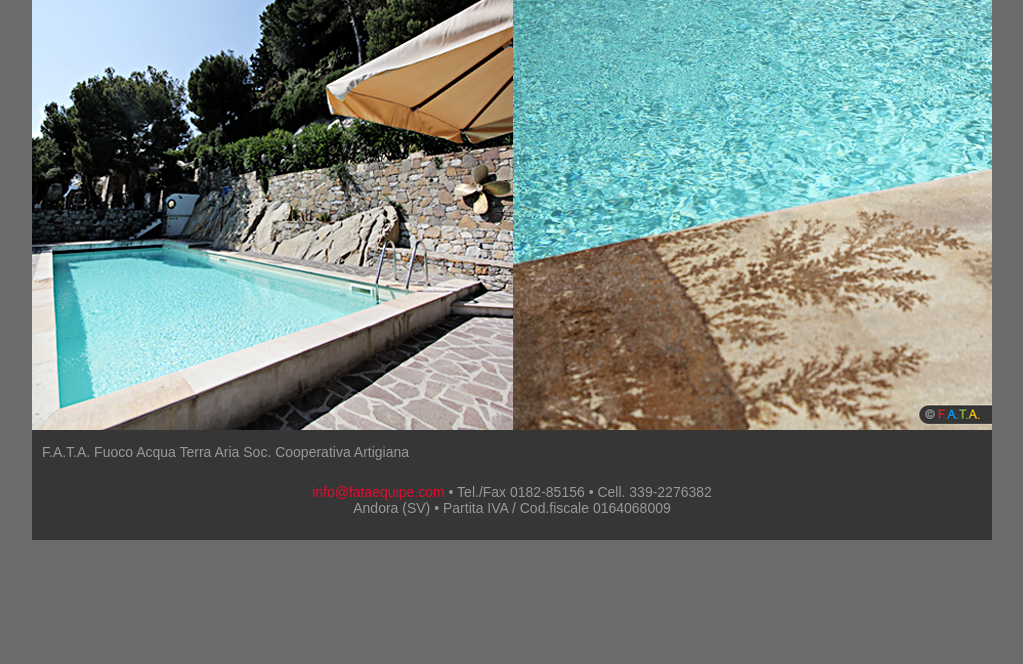
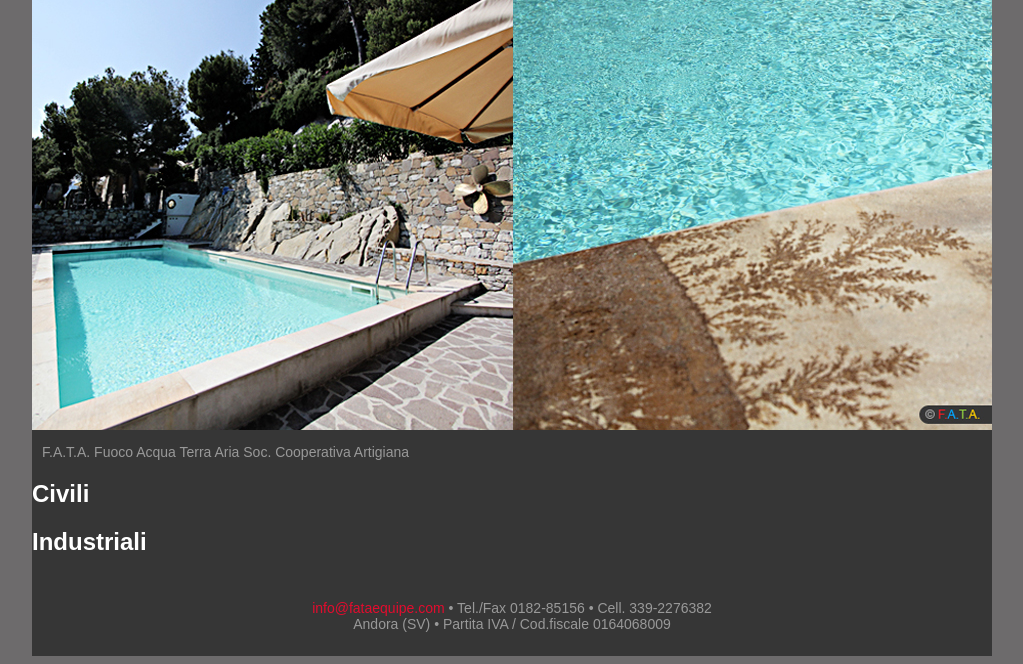
Before and after one commit to AvalZ/FATA, a PHP site: page /costruzioni.php in a window 1280 px wide. Shown: the part 1460-2124 px from the top of the page, without its empty margins (128-1151 px from the left). Before the commit the page ends 2000 px from the top, so only its background shows below. Run offline with PHP 8.4, Linux system fonts and the light colour scheme; some libraries are stand-ins or nearby versions.

Commit message:
Added costruzioni.php

```diff
--- a/costruzioni.php
+++ b/costruzioni.php
@@ -47,6 +47,13 @@
                 <div class="fitHeight"></div>
             </div>
             <!-- END slider -->
+
+            <div id="description">
+                <!-- Inserire Costruzioni -->
+                <h2>Civili</h2>
+                <h2>Industriali</h2>
+            </div>
+            <!-- END description -->
             <div class = "fitHeight"></div>
         </div>
         <!-- END content -->
```
